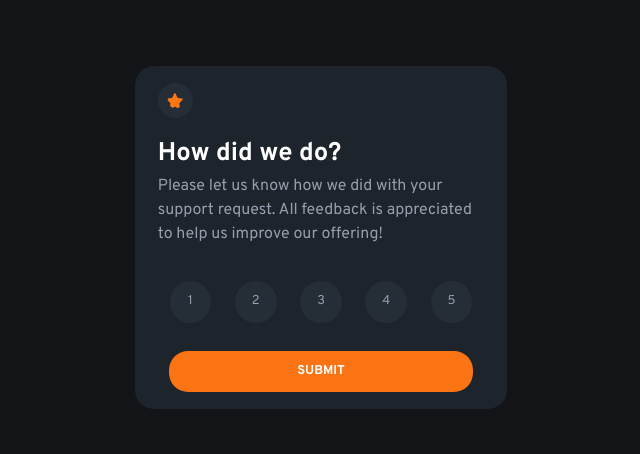
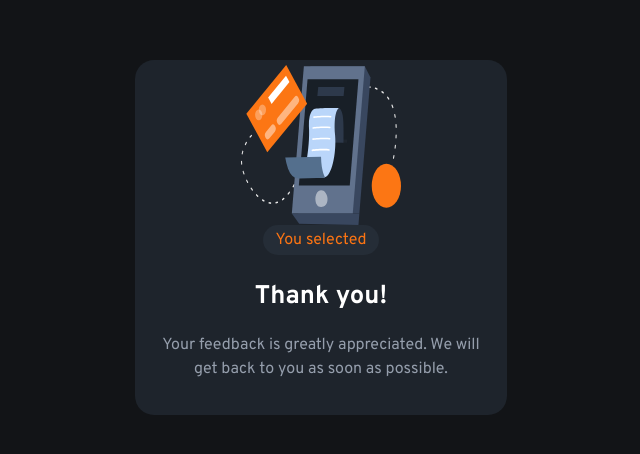
Before and after one commit to dawudesign2/rating_exo, a plain HTML site: page index.html in a window 1280 px wide. Shown: the part 154-608 px from the top of the page, without its empty margins (319-959 px from the left). Drawn offline with Linux system fonts and the light colour scheme.

Commit message:
02062302

```diff
--- a/index.html
+++ b/index.html
@@ -49,8 +49,9 @@
         <!-- Thank you state start -->
         <section class="thank-you">
             <div class="container">
+                <img src="src/img/illustration-thank-you.svg" alt="illustration-thank-you">
+                <p class="select">You selected</p>
                 <h1>Thank you!</h1>
-                <p class="select">You selected</p>
                 <p>Your feedback is greatly appreciated. We will get back to you as soon as possible.</p>
             </div>
         </section>
--- a/src/sass/app.scss
+++ b/src/sass/app.scss
@@ -19,7 +19,7 @@ body {
 }
 
 .rating {
-    display: flex;
+    display: none;
     flex-direction: row;
     justify-content: center;
     align-items: center;
@@ -95,12 +95,46 @@ body {
     }
 }
 
-
 .thank-you {
-    display: none;
+    display: flex;
     flex-direction: column;
     justify-content: center;
     align-items: center;
     margin-bottom: size(16);
-    background-color: $veryDarkBlue;
+    background-color: darken($primary, 3.6%);
+    width: size(348);
+    height: size(333);
+
+    border-radius: size(18);
+    .container {
+        display: flex;
+        flex-direction: column;
+        justify-content: center;
+        align-items: center;
+        margin: size(21);
+        text-align: center;
+        h1 {
+            font-size: size(24);
+            font-weight: 700;
+            margin-bottom: size(16);
+        }
+        p{
+            font-size: size(15);
+            font-weight: 500;
+            margin-bottom: size(27);
+            color: $lighGrey;
+        }
+        img {
+            width: size(150);
+            height: size(150);
+        }
+        .select {
+            background-color: $darkBlue;
+            border-radius: size(18);
+            color: $orange;
+            font-size: size(15);
+            padding: size(3) size(12) size(3) size(12);
+            margin-bottom: size(21);
+        }
+    }
 }
```
Also changed, not shown: src/css/app.css, src/img/illustration-thank-you.svg (added), 1 other file.
